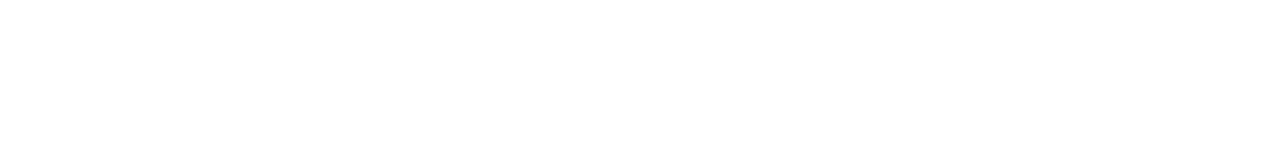
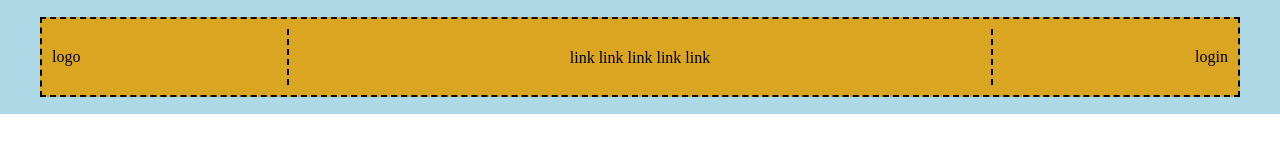
Before and after one commit to andreadldev/htmlcss-struttura-discord, a plain HTML site: page index.html in a window 1280 px wide. Drawn offline with Linux system fonts and the light colour scheme.

Commit message:
Aggiunta prima parte Header

```diff
--- a/index.html
+++ b/index.html
@@ -9,7 +9,13 @@
 </head>
 <body>
 
-    <header>
+    <header class="debug">
+        <div class="container header-top">
+            <div class="logo">logo</div>
+            <div class="nav">link link link link link</div>
+            <div class="login">login</div>
+        </div>
+        <div id="header-bottom"></div>
     </header>
 
     <main>
--- a/style.css
+++ b/style.css
@@ -8,3 +8,47 @@
     max-width: 1200px;
     margin: auto;
 }
+
+/* --------HEADER-------- */
+header {
+    padding: 17px 0;
+    background-color: #add8e6;
+    text-align: center;
+}
+
+.header-top {
+    display: flex;
+    justify-content: space-between;
+    align-items: center;
+    padding: 10px;
+}
+
+.header-top > .nav {
+    width: 60%;
+}
+
+.header-top > .logo, .login {
+    width: 20%;
+}
+
+.logo {
+    text-align: left;
+}
+
+.login {
+    text-align: right;
+}
+
+/* DEBUG HEADER */
+.debug .header-top {
+   background-color: #daa520;
+   height: 80px;
+   border: 2px dashed black;
+}
+
+.debug .nav {
+    border-left: 2px dashed black;
+    border-right: 2px dashed black;
+    height: 100%;
+    line-height: 57px;
+}
```
